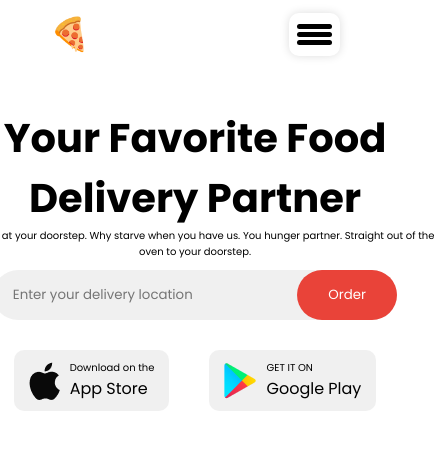
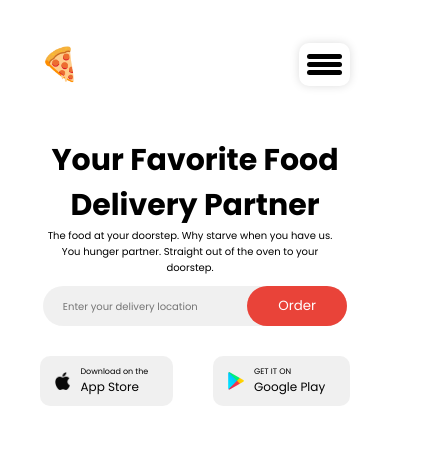
Before and after one commit to davidcodes17/Web, a plain HTML site: page index.html in a window 390 px wide. Shown: the whole page, 445 px wide, since content can reach past the window. Drawn offline with Linux system fonts and the light colour scheme.

Commit message:
web food-ecommerce website

```diff
--- a/style.css
+++ b/style.css
@@ -98,54 +98,96 @@ button {
 .one {
   font-size: 10px;
 }
-.hamburger{
+.hamburger {
   box-shadow: 0px 0px 10px #ddd;
   padding: 8px;
   cursor: pointer;
   border-radius: 10px;
   display: none;
 }
-span{
+span {
   display: block;
   width: 35px;
   border-radius: 40px;
   background: #000;
   height: 5px;
   margin: 3px 0px;
-
 }
 @media screen and (max-width: 720px) {
-    .container{
-        margin: 10px 50px;
+  .container {
+    padding: 40px;
+    margin: 0px;
   }
-    .hamburger{
+  .header {
+    display: flex;
+    justify-content: space-between;
+  }
+  .hamburger {
     display: block;
   }
-    .nav, .btns{
+  .nav,
+  .btns {
     display: none;
   }
-    .right-hero-img{
+  .right-hero-img {
     display: none;
   }
-    .hero{
+  .hero {
+    display: flex !important;
+    justify-content: center !important;
+  }
+  .hero-main-text {
+    font-size: 30px;
+    text-align: center;
+  }
+  .hero-sub-text {
+    text-align: center;
+    font-size: 10px;
+    width: 300px;
+  }
+  .s {
+    display: flex !important;
+    justify-content: center !important;
+  }
+  .stores {
     display: flex;
     justify-content: center;
   }
-    .hero-main-text{
-        font-size: 40px;
-        text-align: center;
+  .search {
+    background: #ebebebc2;
+    width: fit-content;
+    border-radius: 40px;
+    margin: 10px 0px;
   }
-    .hero-sub-text{
-        text-align: center;
+  .input-search {
+    width: 200px;
+    height: 20px;
+    border: 0;
     font-size: 10px;
-        /* width: 300px; */
+    outline: 0;
+    background: transparent;
+    padding: 10px 20px;
   }
-    .s{
+  #order {
+    padding: 10px !important;
+  }
+  .apple,
+  .google-play {
+    cursor: pointer;
+    background: #ebebebc2;
+    padding: 10px 15px;
     display: flex;
-        justify-content: center !important;
+    gap: 10px;
+    border-radius: 10px;
+    align-items: center;
   }
-    .stores{
-        display: flex;
-        justify-content: center;
+  .one {
+    font-size: 8px;
+  }
+  .two{
+    font-size: 12px;
+  }
+  .aple-img,.google-img{
+    width: 15%;
   }
 }
```
Lines whose indentation alone changed are shown as unchanged.
